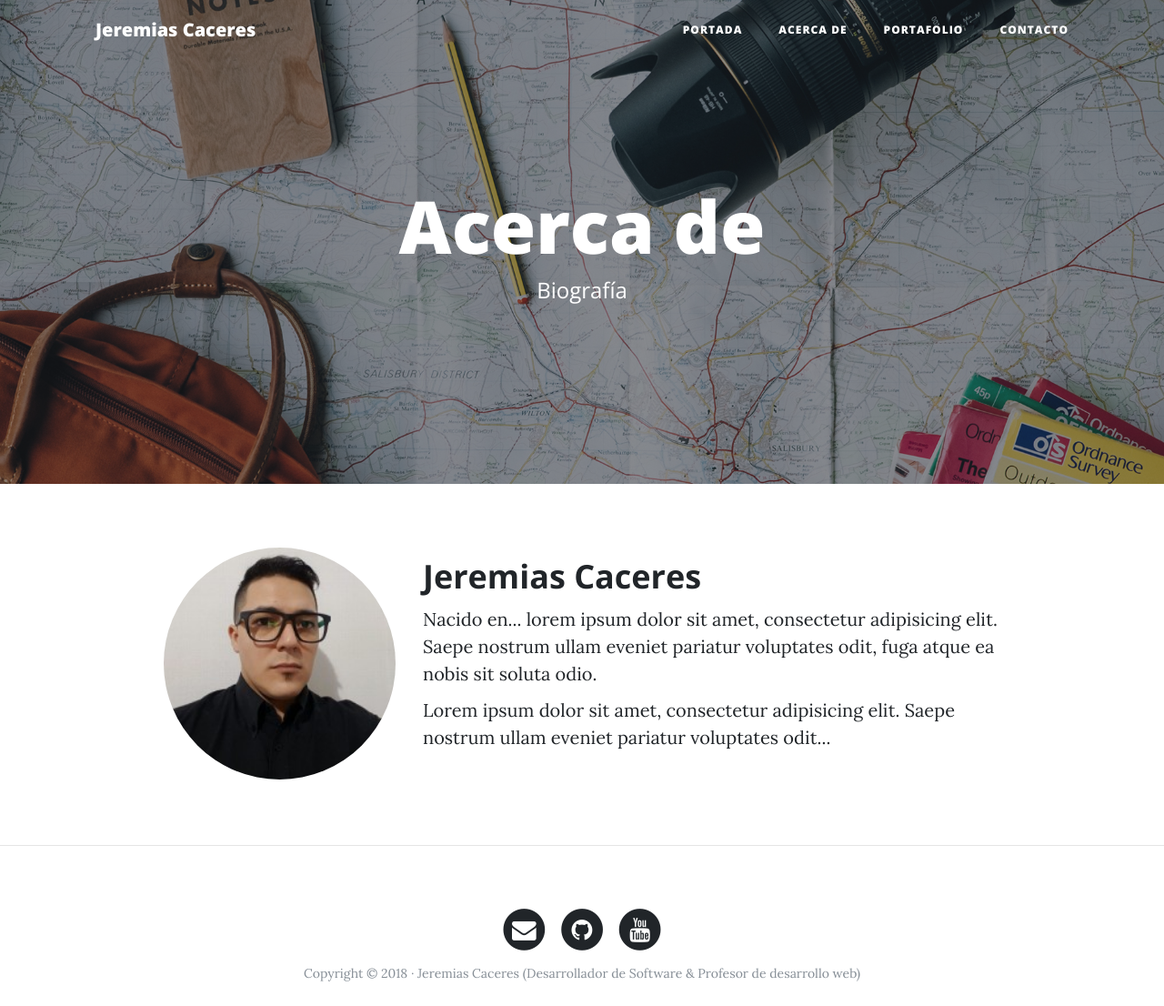
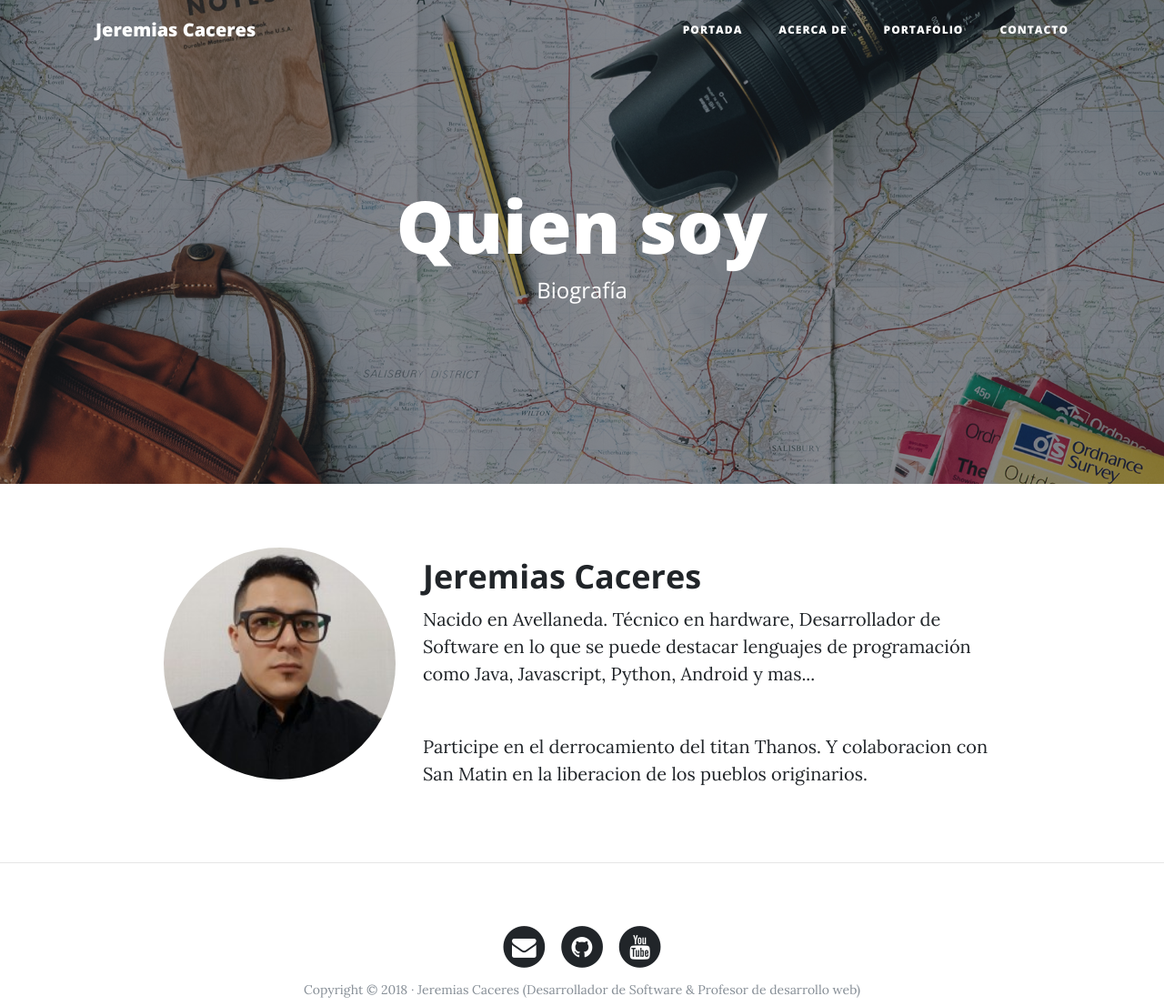
Before and after one commit to jeremyakd/web_personal, a Django app: page /about-me/ in a window 1280 px wide. Shown: the top 1106 px of the page at 91% size. Before the commit the page ends 1079 px from the top, so only its background shows below. Run offline with Django 3.2, Linux system fonts and the light colour scheme; some libraries are stand-ins or nearby versions.

Commit message:
Add image2

```diff
--- a/web_personal/core/templates/core/about.html
+++ b/web_personal/core/templates/core/about.html
@@ -7,7 +7,7 @@
 {% block background %}{% static 'core/img/about-bg.jpg' %}{% endblock %}
 
 {% block headers %}
-    <h1>Acerca de</h1>
+    <h1>Quien soy</h1>
     <span class="subheading">Biografía</span>
 {% endblock %}
 
@@ -18,8 +18,9 @@
     </div>
     <div class="col-lg-7 col-md-8">
         <h2 class="section-heading">Jeremias Caceres</h2>
-        <p>Nacido en... lorem ipsum dolor sit amet, consectetur adipisicing elit. Saepe nostrum ullam eveniet pariatur voluptates odit, fuga atque ea nobis sit soluta odio.</p>
-        <p>Lorem ipsum dolor sit amet, consectetur adipisicing elit. Saepe nostrum ullam eveniet pariatur voluptates odit...</p>
+        <p>Nacido en Avellaneda. Técnico en hardware, Desarrollador de Software en lo que se puede destacar lenguajes de programación como Java, Javascript, Python, Android y mas... </p>
+        <br>
+        <p>Participe en el derrocamiento del titan Thanos. Y colaboracion con San Matin en la liberacion de los pueblos originarios.</p>
     </div>
 </div>
 {% endblock %}
--- a/web_personal/core/templates/core/contact.html
+++ b/web_personal/core/templates/core/contact.html
@@ -4,7 +4,7 @@
 
 {% block title %}Contacto{% endblock %}
 
-{% block background %}{% static 'core/img/contact-bg.jpg' %}{% endblock %}
+{% block background %}{% static 'core/img/contact.jpg' %}{% endblock %}
 
 {% block headers %}
     <h1>Contacto</h1>
@@ -14,7 +14,7 @@
 {% block content %}
 <div class="row">
     <div class="col-lg-8 col-md-10 mx-auto">
-        <p>Lorem ipsum dolor sit amet, consectetur adipisicing elit. Saepe nostrum ullam eveniet pariatur voluptates odit, fuga atque ea nobis sit soluta odio, adipisci quas excepturi maxime quae totam ducimus consectetur?</p>
+        <p>Si queres contactarte, podes dejarme un mensaje y me contactaré a la brevedad.</p>
         <br>
         <p><b>Teléfono:</b> +54 11 6851 9168</p>
         <p><b>Honorarios:</b> 50 U$S/h (precio base)</p>
```
Also changed, not shown: web_personal/core/static/core/img/contact.jpg (renamed from web_personal/core/static/core/img/contact-bg.jpg).
